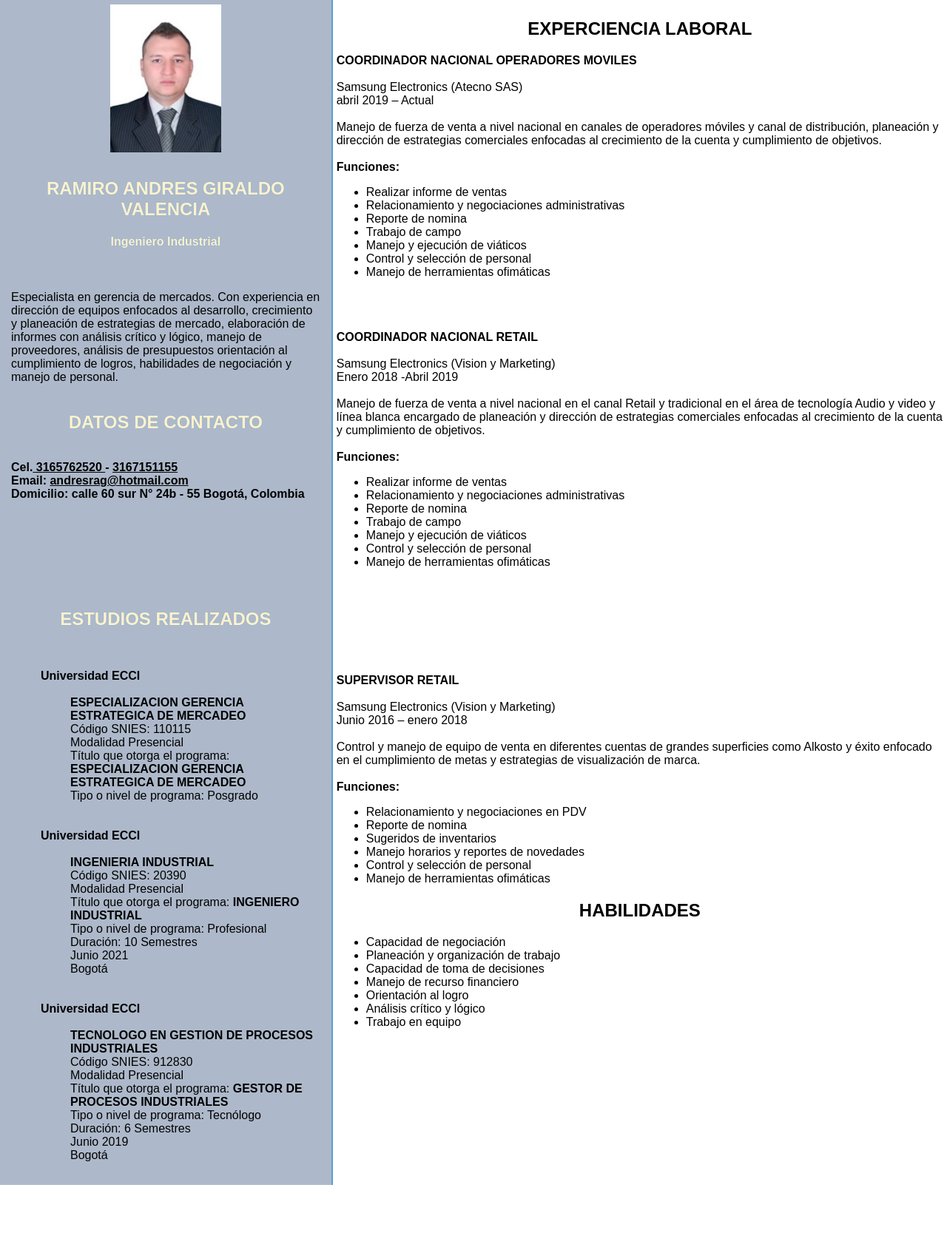
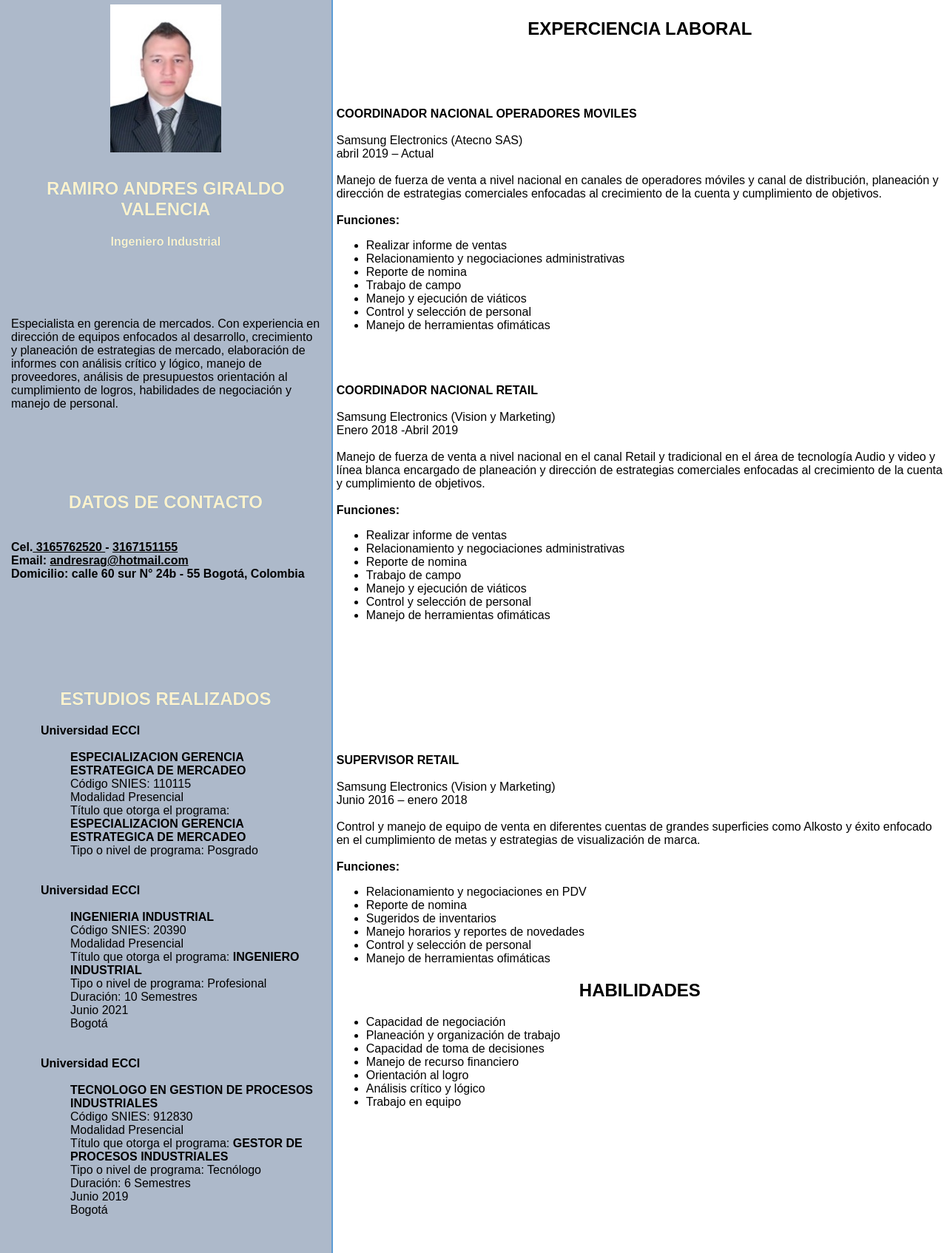
Before and after one commit to cmorales41/Ramirogiraldo, a plain HTML site: page index.html in a window 1280 px wide. Shown: the whole page at 74% size. Before the commit the page ends 1602 px from the top, so only its background shows below. Drawn offline with Linux system fonts and the light colour scheme.

Commit message:
Add files via upload

```diff
--- a/index.html
+++ b/index.html
@@ -17,9 +17,9 @@
 	<h2 class="info">RAMIRO ANDRES GIRALDO VALENCIA</h2>
 	<h4>Ingeniero Industrial</h4>
 		<p>
-		<br><br>Especialista en gerencia de mercados.  Con experiencia en dirección de equipos enfocados al desarrollo, crecimiento y planeación de estrategias de mercado, elaboración de informes con análisis crítico y lógico, manejo de proveedores, análisis de presupuestos orientación al cumplimiento de logros, habilidades de negociación y manejo de personal.
+		<br><br><br><br>Especialista en gerencia de mercados.  Con experiencia en dirección de equipos enfocados al desarrollo, crecimiento y planeación de estrategias de mercado, elaboración de informes con análisis crítico y lógico, manejo de proveedores, análisis de presupuestos orientación al cumplimiento de logros, habilidades de negociación y manejo de personal.
 
-		<br><br>
+		<br><br><br><br><br><br>
 
 		<h2 class="info">DATOS DE CONTACTO</h2>
 
@@ -30,7 +30,7 @@ Bogotá, Colombia
 <br><br><br><br><br><br><br><br>
 
 <h2 class="info">ESTUDIOS REALIZADOS</h2>
-	<br>
+
 
 <ul style="list-style: none;">
 	<li><b>Universidad ECCI</b><ul style="list-style: none;"><li>
@@ -56,7 +56,7 @@ Tipo o nivel de programa: Profesional <br>Duración: 10 Semestres <br>Junio 2021
 Código SNIES: 912830<br>
 Modalidad Presencial<br>
 Título que otorga el programa: <b>GESTOR DE PROCESOS INDUSTRIALES</b><br>
-Tipo o nivel de programa: Tecnólogo <br>Duración: 6 Semestres <br>Junio 2019 <br>Bogotá</li></ul></li>
+Tipo o nivel de programa: Tecnólogo <br>Duración: 6 Semestres <br>Junio 2019 <br>Bogotá</li></ul></li><br>
 
 
 </ul>
@@ -67,7 +67,7 @@ Tipo o nivel de programa: Tecnólogo <br>Duración: 6 Semestres <br>Junio 2019 <
 </div>
 
 <div class="item2">
-	<h2>EXPERCIENCIA LABORAL</h2>
+	<h2>EXPERCIENCIA LABORAL</h2><br><br><br><br>
 	<p><b>COORDINADOR NACIONAL OPERADORES MOVILES</b><br><br>
 
 Samsung Electronics (Atecno SAS)
@@ -106,7 +106,7 @@ Samsung Electronics (Vision y Marketing)
 
 </ul>
 
-<br><br><br><br><br><br><br><b>SUPERVISOR RETAIL </b><br><br>
+<br><br><br><br><br><br><br><br><br><b>SUPERVISOR RETAIL </b><br><br>
 
 Samsung Electronics (Vision y Marketing)
 <br>Junio 2016 – enero 2018
```
